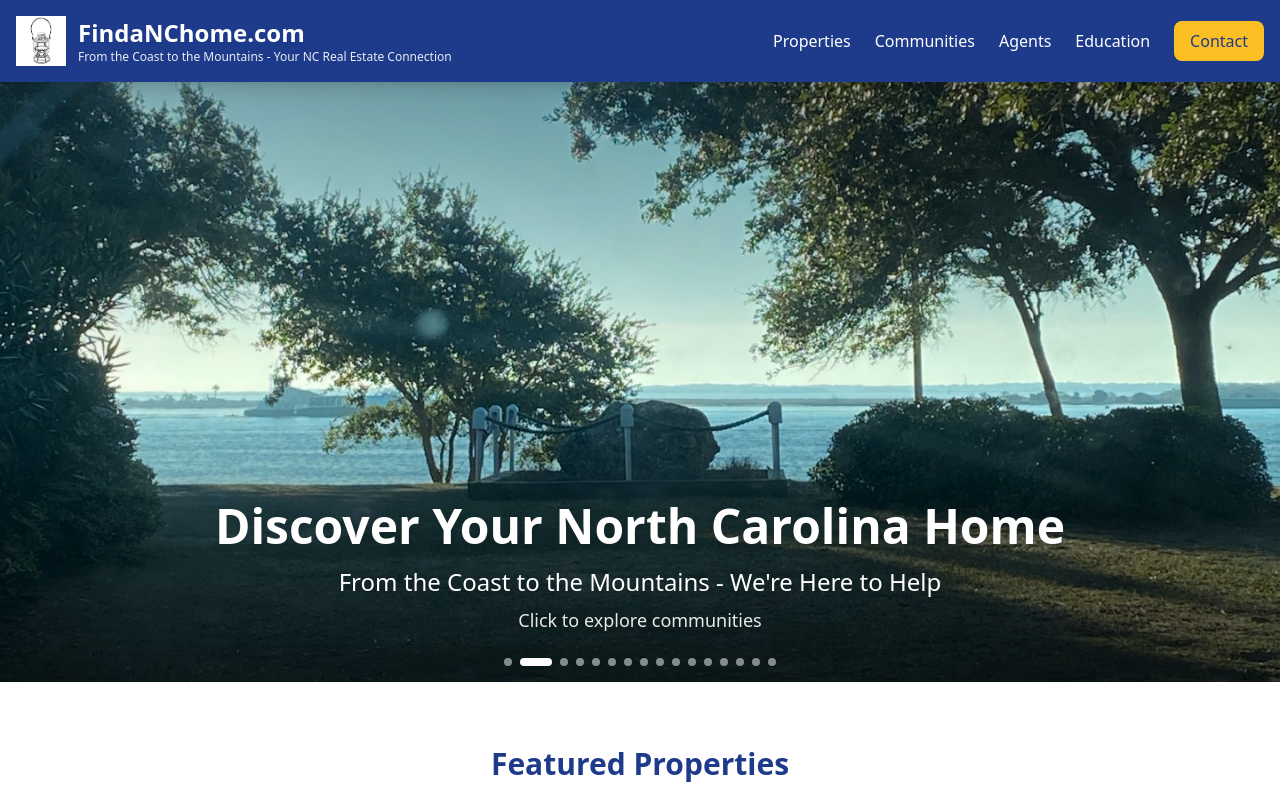
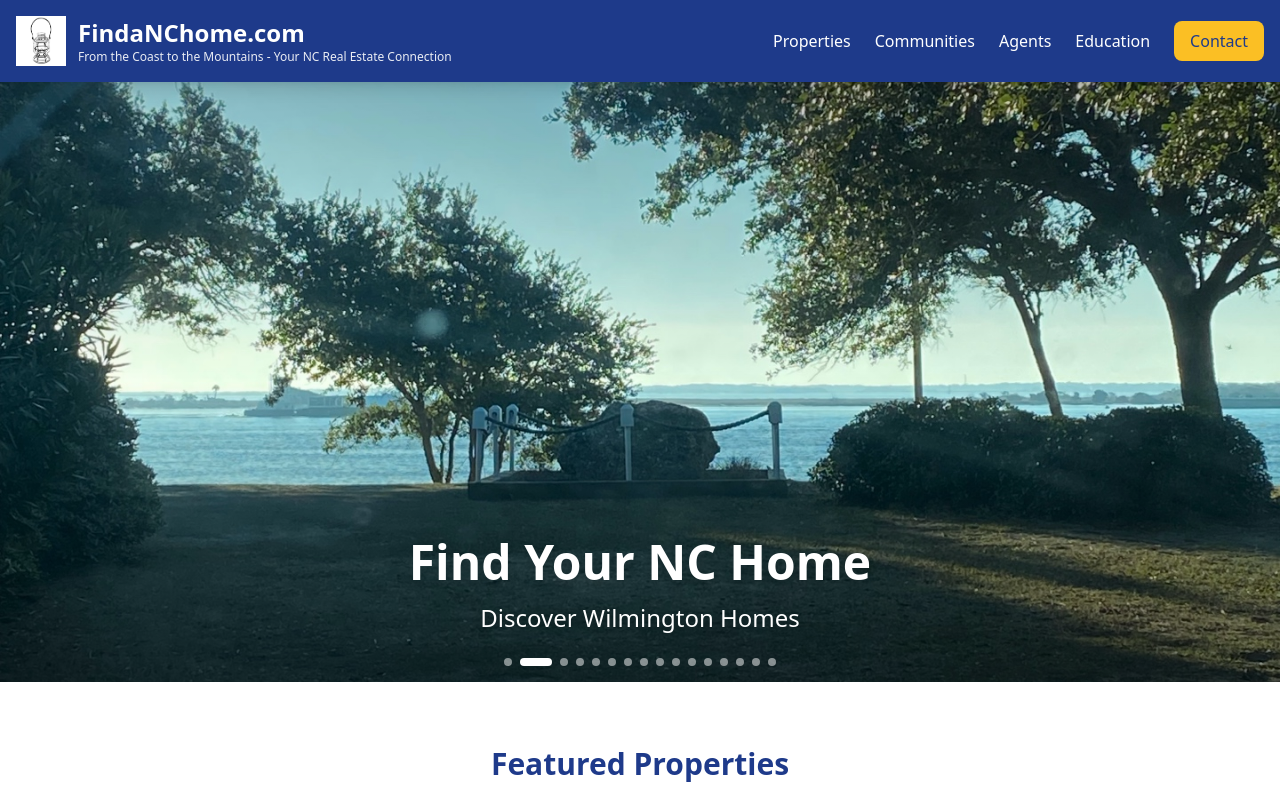
Before and after one commit to AIRealSolutions/findanchome, a Next.js app: page / in a window 1280 px wide. Shown: the top 800 px of the page. Built offline with nearby package versions, Linux system fonts and the light colour scheme.

Commit message:
Refine hero carousel: reduce overlay, simplify tagline, add individual captions

```diff
--- a/components/HeroCarousel.tsx
+++ b/components/HeroCarousel.tsx
@@ -4,24 +4,24 @@ import { useState, useEffect } from 'react'
 import Image from 'next/image'
 import Link from 'next/link'
 
-// Hero images with links - some link to properties, some to community/area pages
+// Hero images with links and individual captions
 const heroImages = [
-  { src: '/hero-1.jpg', alt: 'Snowy coastal sunset with dock', link: '/communities/southport', type: 'area' },
-  { src: '/hero-2.jpg', alt: 'Waterfront view with oak trees', link: '/communities/wilmington', type: 'area' },
-  { src: '/hero-3.jpg', alt: 'Twilight over the water', link: '/communities/oak-island', type: 'area' },
-  { src: '/hero-4.jpg', alt: 'Historic lighthouse tower', link: '/communities/southport', type: 'area' },
-  { src: '/hero-5.jpg', alt: 'Waterfront home with porch', link: '/properties', type: 'property' },
-  { src: '/hero-6.jpg', alt: 'Aerial marsh and waterway view', link: '/communities/wilmington', type: 'area' },
-  { src: '/hero-7.jpg', alt: 'Coastal bay with fence', link: '/communities/oak-island', type: 'area' },
-  { src: '/hero-8.jpg', alt: 'Marina sunset with boats', link: '/communities/southport', type: 'area' },
-  { src: '/hero-9.jpg', alt: 'Marina sunset silhouette', link: '/communities/wilmington', type: 'area' },
-  { src: '/hero-img8441.jpeg', alt: 'Beautiful coastal home with wrap-around porch', link: '/properties', type: 'property' },
-  { src: '/hero-img3688.jpeg', alt: 'Stunning NC sunset over marshland', link: '/communities', type: 'area' },
-  { src: '/hero-img7296.jpeg', alt: 'Spacious ranch home with large yard', link: '/properties', type: 'property' },
-  { src: '/hero-img7199.jpeg', alt: 'Golf course community clubhouse', link: '/communities', type: 'area' },
-  { src: '/hero-img7031.jpeg', alt: 'Charming country home with front porch', link: '/properties', type: 'property' },
-  { src: '/hero-img7021.jpeg', alt: 'Rural property with spacious lot', link: '/properties', type: 'property' },
-  { src: '/hero-img7024.jpeg', alt: 'Ranch-style home with metal roof', link: '/properties', type: 'property' },
+  { src: '/hero-1.jpg', alt: 'Snowy coastal sunset with dock', link: '/communities/southport', caption: 'Explore Southport Living' },
+  { src: '/hero-2.jpg', alt: 'Waterfront view with oak trees', link: '/communities/wilmington', caption: 'Discover Wilmington Homes' },
+  { src: '/hero-3.jpg', alt: 'Twilight over the water', link: '/communities/oak-island', caption: 'Oak Island Beach Life' },
+  { src: '/hero-4.jpg', alt: 'Historic lighthouse tower', link: '/communities/southport', caption: 'Historic Southport Charm' },
+  { src: '/hero-5.jpg', alt: 'Waterfront home with porch', link: '/properties', caption: 'Waterfront Properties Available' },
+  { src: '/hero-6.jpg', alt: 'Aerial marsh and waterway view', link: '/communities/wilmington', caption: 'Coastal Carolina Beauty' },
+  { src: '/hero-7.jpg', alt: 'Coastal bay with fence', link: '/communities/oak-island', caption: 'Island Living at Its Best' },
+  { src: '/hero-8.jpg', alt: 'Marina sunset with boats', link: '/communities/southport', caption: 'Marina & Waterfront Communities' },
+  { src: '/hero-9.jpg', alt: 'Marina sunset silhouette', link: '/communities/wilmington', caption: 'Sunset Views Every Day' },
+  { src: '/hero-img8441.jpeg', alt: 'Beautiful coastal home with wrap-around porch', link: '/properties', caption: 'Coastal Home with Wrap-Around Porch' },
+  { src: '/hero-img3688.jpeg', alt: 'Stunning NC sunset over marshland', link: '/communities', caption: 'Natural Beauty of North Carolina' },
+  { src: '/hero-img7296.jpeg', alt: 'Spacious ranch home with large yard', link: '/properties', caption: 'Spacious Ranch on Large Lot' },
+  { src: '/hero-img7199.jpeg', alt: 'Golf course community clubhouse', link: '/communities', caption: 'Golf Course Community Living' },
+  { src: '/hero-img7031.jpeg', alt: 'Charming country home with front porch', link: '/properties', caption: 'Country Home with Front Porch' },
+  { src: '/hero-img7021.jpeg', alt: 'Rural property with spacious lot', link: '/properties', caption: 'Rural Property with Acreage' },
+  { src: '/hero-img7024.jpeg', alt: 'Ranch-style home with metal roof', link: '/properties', caption: 'Updated Ranch-Style Home' },
 ]
 
 export default function HeroCarousel() {
@@ -58,19 +58,16 @@ export default function HeroCarousel() {
         </Link>
       ))}
 
-      {/* Gradient Overlay */}
-      <div className="absolute inset-0 bg-gradient-to-b from-black/30 via-transparent to-black/60 pointer-events-none" />
+      {/* Reduced Gradient Overlay */}
+      <div className="absolute inset-0 bg-gradient-to-b from-black/20 via-transparent to-black/40 pointer-events-none" />
 
       {/* Content */}
       <div className="absolute bottom-12 left-0 right-0 text-center text-white px-4 pointer-events-none">
         <h2 className="text-5xl font-bold mb-4 drop-shadow-lg">
-          Discover Your North Carolina Home
+          Find Your NC Home
         </h2>
-        <p className="text-2xl mb-2 drop-shadow-md">
-          From the Coast to the Mountains - We're Here to Help
-        </p>
-        <p className="text-lg opacity-90 drop-shadow-md">
-          {currentImage.type === 'property' ? 'Click to explore properties' : 'Click to explore communities'}
+        <p className="text-2xl drop-shadow-md">
+          {currentImage.caption}
         </p>
       </div>
 
```
Also changed, not shown: 1 other file (tests, documents, lock files or other folders).
